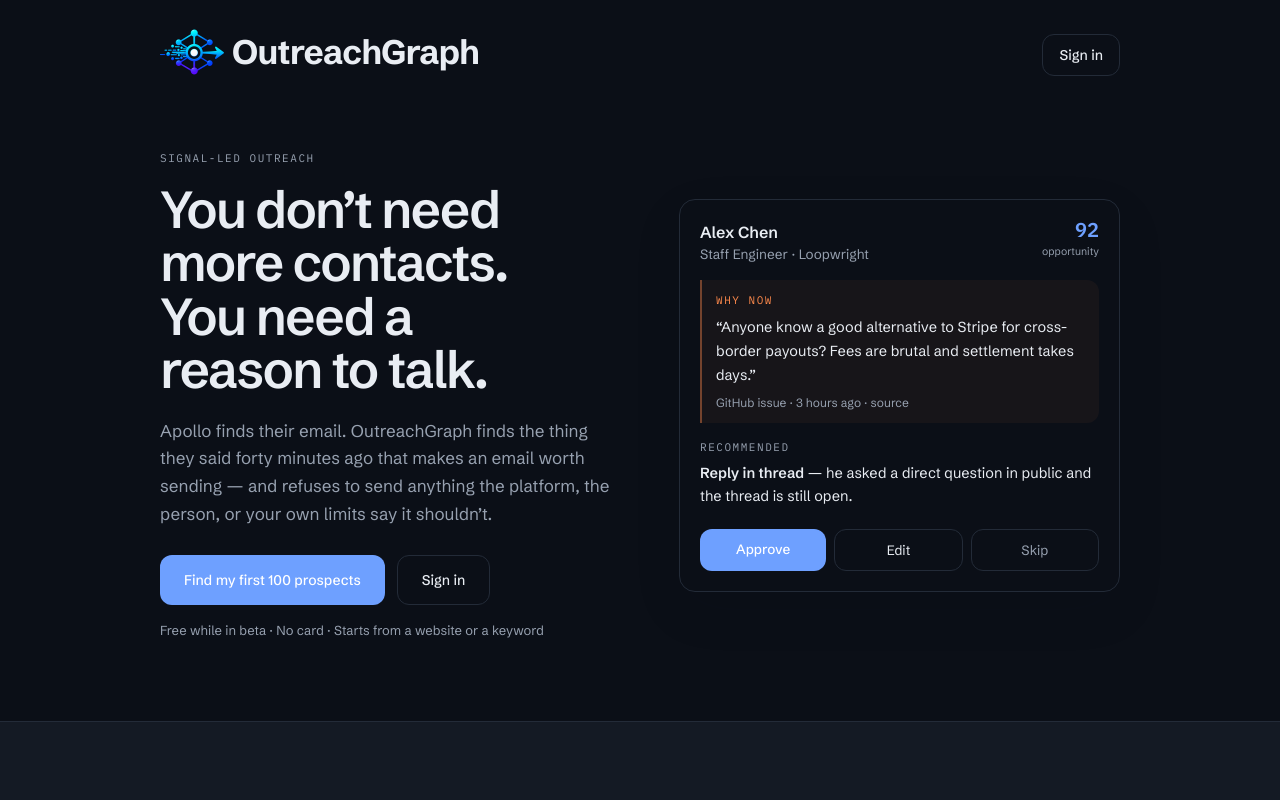
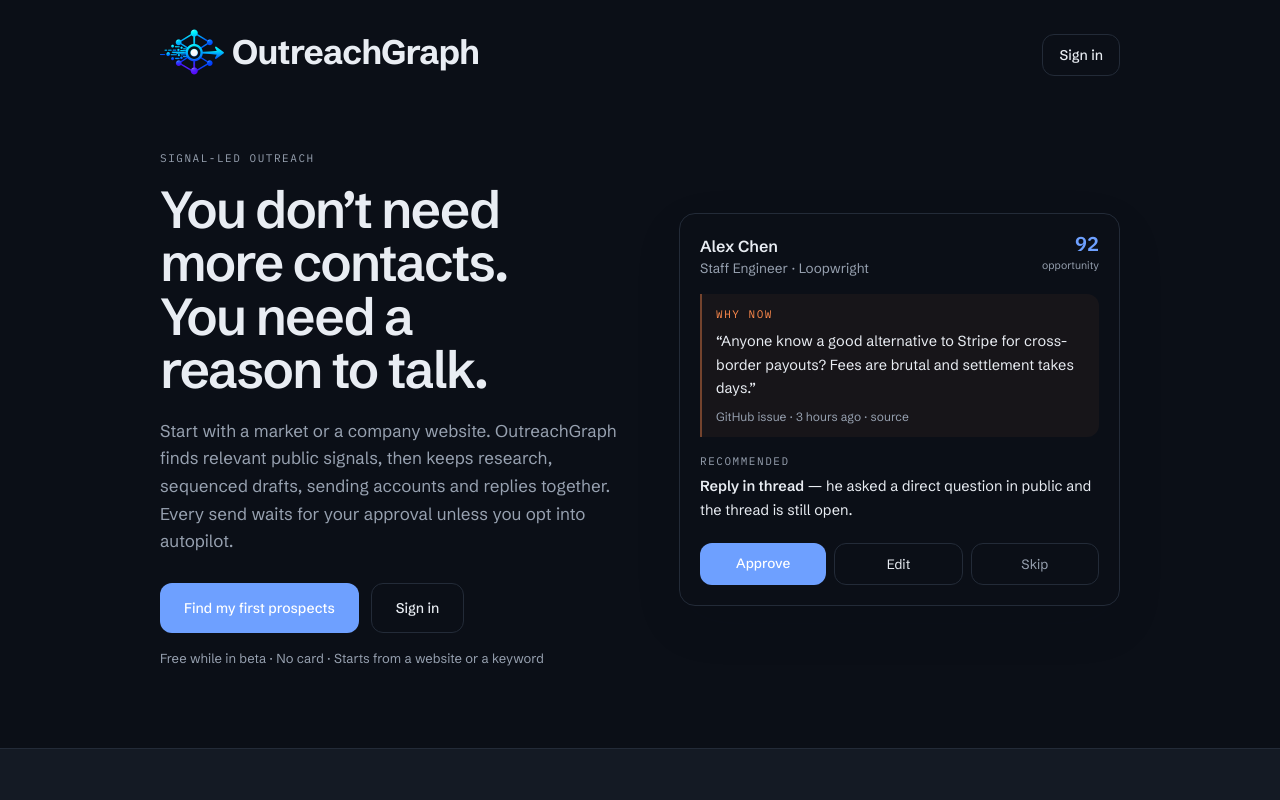
Before and after one commit to profullstack/outreachgraph, a Next.js app in the folder apps/web/: page / in a window 1280 px wide. Shown: the top 800 px of the page. Built offline with nearby package versions, Linux system fonts and the light colour scheme; no server answers.

Commit message:
fix: make campaign autopilot opt-in

```diff
--- a/apps/web/app/(marketing)/page.tsx
+++ b/apps/web/app/(marketing)/page.tsx
@@ -10,7 +10,7 @@
 export const metadata = {
   title: 'OutreachGraph — you don’t need more contacts, you need a reason to talk',
   description:
-    'Find where your prospects are active, reach out with a real reason to talk, and create on-brand content in one place. Source-backed and human-approved.',
+    'Find high-intent prospects, write evidence-backed outreach, and manage sequences, mailboxes, and replies in one place. Human review by default.',
 };
 
 /**
@@ -97,9 +97,9 @@
           </h1>
 
           <p className="text-ink-muted mt-5 max-w-[30em] text-[17px] leading-relaxed">
-            Apollo finds their email. OutreachGraph finds the thing they said forty minutes ago that
-            makes an email worth sending — and refuses to send anything the platform, the person, or
-            your own limits say it shouldn’t.
+            Start with a market or a company website. OutreachGraph finds relevant public signals,
+            then keeps research, sequenced drafts, sending accounts and replies together. Every send
+            waits for your approval unless you opt into autopilot.
           </p>
 
           <div className="mt-7 flex flex-col gap-3 sm:flex-row">
@@ -107,7 +107,7 @@
               href="/login"
               className="bg-accent flex items-center justify-center rounded-xl px-6 py-3.5 text-sm font-medium text-white"
             >
-              Find my first 100 prospects
+              Find my first prospects
             </Link>
             <Link
               href="/login"
--- a/apps/web/components/bulk-product-intake.tsx
+++ b/apps/web/components/bulk-product-intake.tsx
@@ -62,7 +62,7 @@
   const router = useRouter();
 
   const [text, setText] = useState('');
-  const [autopilot, setAutopilot] = useState(true);
+  const [autopilot, setAutopilot] = useState(false);
   const [busy, setBusy] = useState(false);
   const [error, setError] = useState<string | undefined>();
   const [existing, setExisting] = useState<Existing[]>([]);
@@ -184,8 +184,8 @@
         <span>
           <span className="font-medium">Run them on autopilot</span>
           <span className="text-ink-muted block text-[13px] leading-relaxed">
-            Every campaign finds people and writes to them without asking. Leave this off to approve
-            each message yourself.
+            Every campaign finds people and writes to them without asking. Leave this off to review
+            and approve each message before it sends.
           </span>
         </span>
       </label>
--- a/apps/web/components/campaign-intake.tsx
+++ b/apps/web/components/campaign-intake.tsx
@@ -14,9 +14,8 @@
  * server decides which it got — the user should not have to pick a mode
  * before they have said what they want.
  *
- * Autopilot is a checkbox rather than a separate flow, and it is on by
- * default, because a product that promises to run unattended and then makes
- * unattended the advanced option is not really offering it.
+ * Human review is the default. Autopilot is an explicit opt-in because it can
+ * send messages without a person approving each one.
  *
  * **Which product this run sells** is the second question, and it only exists
  * once there is a second answer. A workspace selling one thing never sees the
@@ -27,7 +26,7 @@
 export function CampaignIntake({ products = [] }: { products?: ProductSummaryView[] }) {
   const router = useRouter();
   const [input, setInput] = useState('');
-  const [autopilot, setAutopilot] = useState(true);
+  const [autopilot, setAutopilot] = useState(false);
   const [busy, setBusy] = useState(false);
   const [error, setError] = useState<string | undefined>();
   const [note, setNote] = useState<string | undefined>();
@@ -151,8 +150,7 @@
           <span className="font-medium">Run it on autopilot</span>
           <span className="text-ink-muted block text-[13px] leading-relaxed">
             Find people, write to them and keep going without asking. Replies come straight to your
-            inbox — that is the only part you handle. Leave this off to approve each message
-            yourself.
+            inbox. Leave this off to review and approve each message before it sends.
           </span>
         </span>
       </label>
```
